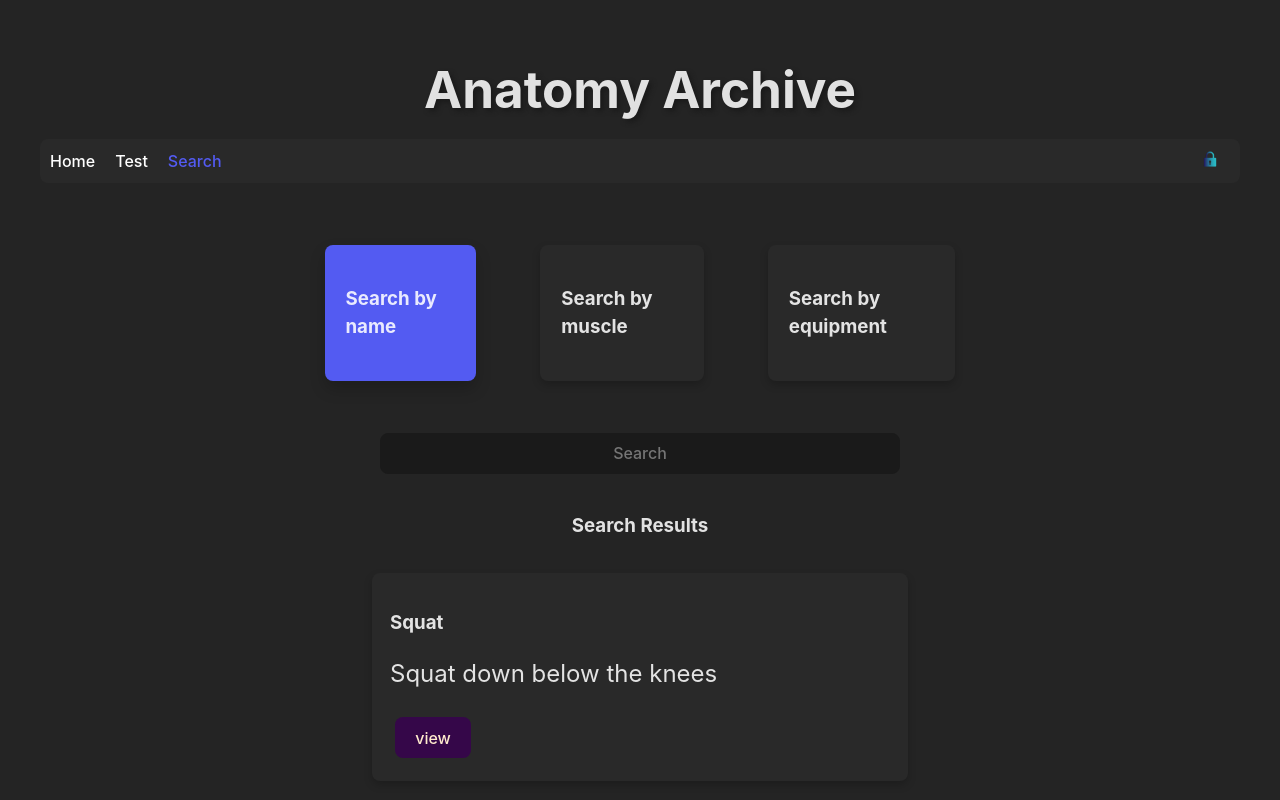
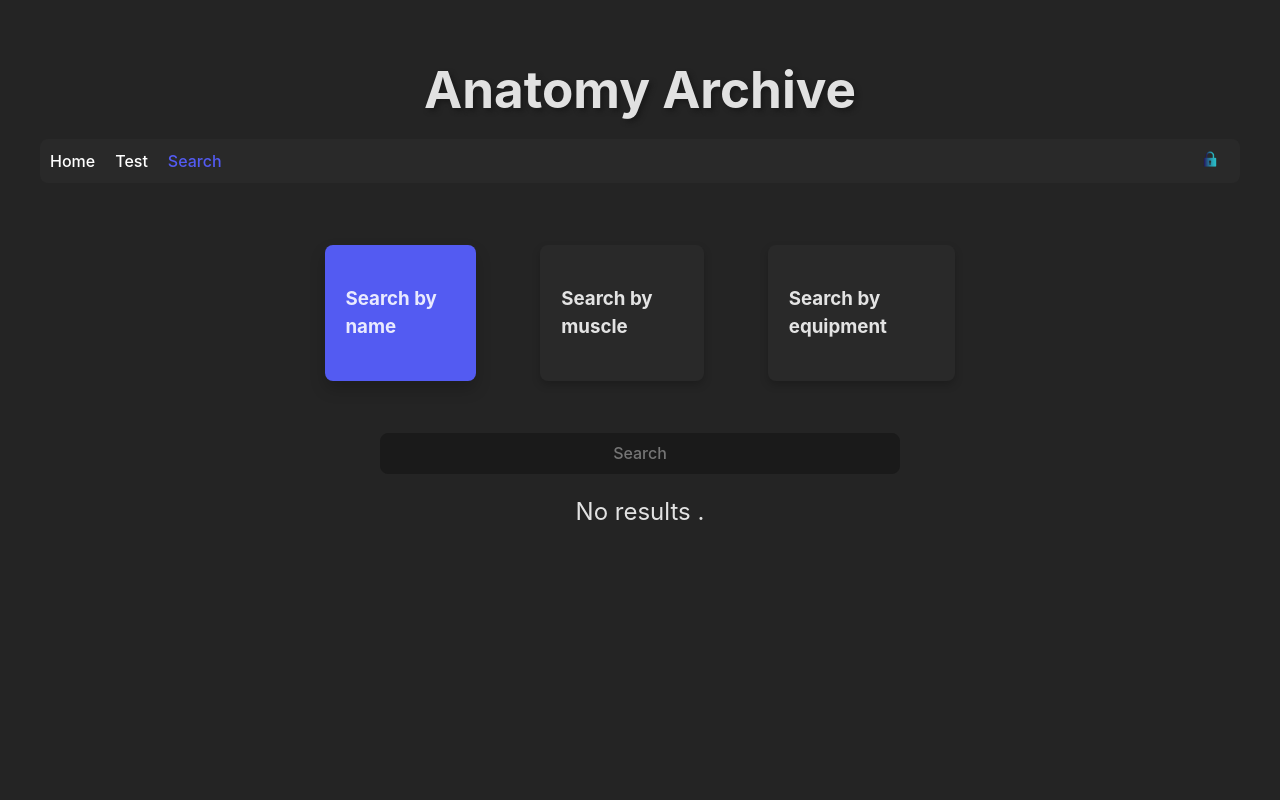
Before and after one commit to kotteletfisk/anatomy-archive-react, a React (Vite) app: page /search in a window 1280 px wide. Shown: the top 800 px of the page. Built offline with nearby package versions, Linux system fonts and the light colour scheme; data requests are answered from the project's data file.

Commit message:
no input - no search results

```diff
--- a/src/components/Search.jsx
+++ b/src/components/Search.jsx
@@ -14,8 +14,12 @@ function Search() {
 
     useEffect(() => {
         // Update results when active changes
-        // let url = `${API_URL}/${active}?pattern=${searchInput}`; // remove comment to use API
-        let url = MOCK_URL;
+        let url = `${API_URL}/${active}?pattern=${searchInput}`; // remove comment to use API
+        // let url = MOCK_URL;
+        if (searchInput === "") {
+            setResults([]);
+            return;
+        }
         facade.fetchData(url, (data) => setResults(data), "GET");
     }, [active, searchInput]);
 
--- a/src/components/SearchResults.jsx
+++ b/src/components/SearchResults.jsx
@@ -16,8 +16,6 @@ function SearchResults({ results }) {
 
   return (
     <div className="container-search-output">
-      <h3 style={{ textAlign: "center" }}>Search Results</h3>
-
       {results.length === 0 ? (
         <div>
           <p style={{ textAlign: "center" }}>No results {loadDots}</p>
```
